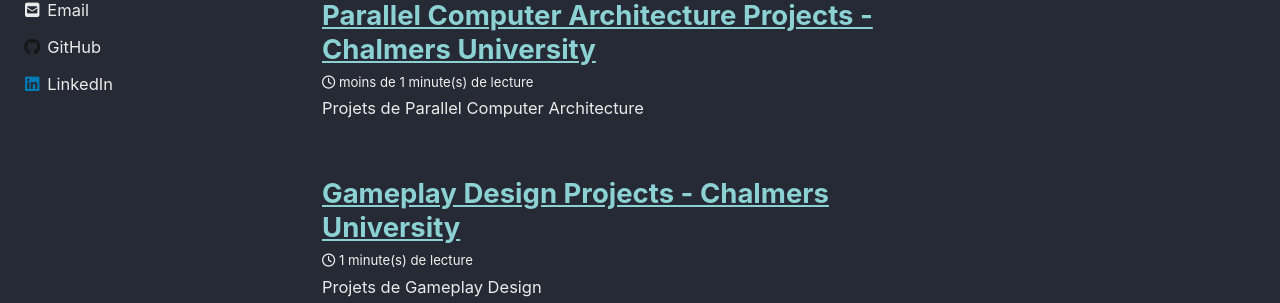
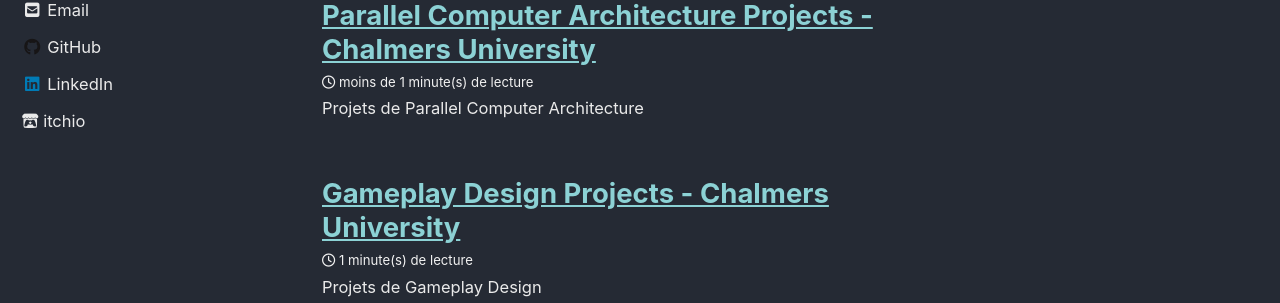
Before and after one commit to Cassards/cassards.github.io, a Jekyll site: the page built from index.html, in a window 1280 px wide. Shown: the part 375-678 px from the top of the page. Built offline with Jekyll 4.4.1, drawn with Linux system fonts in a browser that asks for light colours; cached includes are drawn as plain includes; nearby versions of some CDN libraries; the list of posts is cut into pages by our own code.

Commit message:
Link to itch.io page

```diff
--- a/_config.yml
+++ b/_config.yml
@@ -112,6 +112,7 @@
   bio              : "Ingénieur Ensimag (Informatique et mathématiques appliquées)"
   location         : "Région de Paris, FRANCE"
   linkedin         : "sebastien-cassard"
+  itchio           : "shaib"
   email            :
   links:
     - label: "Email"
@@ -123,6 +124,9 @@
     - label: "LinkedIn"
       icon: "fa fa-fw fa-linkedin-square"
       #url: "https://www.linkedin.com/in/sebastien-cassard/"
+    - label: "Itch.io"
+      icon: "fab fa-itch-io"
+      #url: "https://shaib.itch.io/"
 
     - label: "Website"
       icon: "fas fa-fw fa-link"
@@ -163,6 +167,8 @@
     - label: "Instagram"
       icon: "fab fa-fw fa-instagram"
       # url:
+    - label: "Itch.io"
+      icon: "fab fa-itch-io"
 
 # Reading Files
 include:
--- a/_includes/author-profile.html
+++ b/_includes/author-profile.html
@@ -117,6 +117,14 @@
         <li>
           <a href="https://instagram.com/{{ author.instagram }}" itemprop="sameAs" rel="nofollow noopener noreferrer">
             <i class="fab fa-fw fa-instagram" aria-hidden="true"></i> Instagram
+          </a>
+        </li>
+      {% endif %}
+
+      {% if author.itchio %}
+        <li>
+          <a href="https://{{ author.itchio }}.itch.io/" itemprop="sameAs" rel="nofollow noopener noreferrer">
+            <i class="fab fa-itch-io" aria-hidden="true"></i> itchio
           </a>
         </li>
       {% endif %}
```
